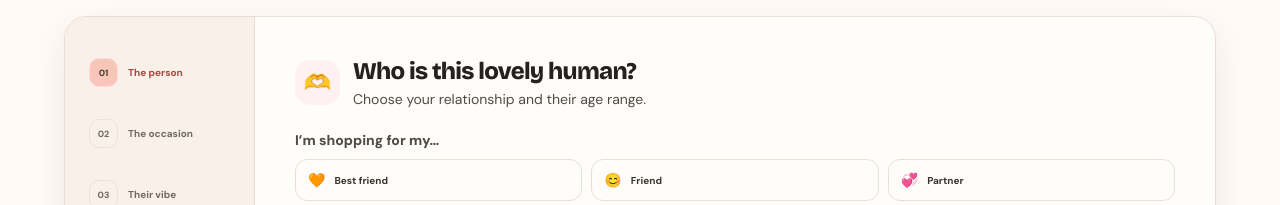
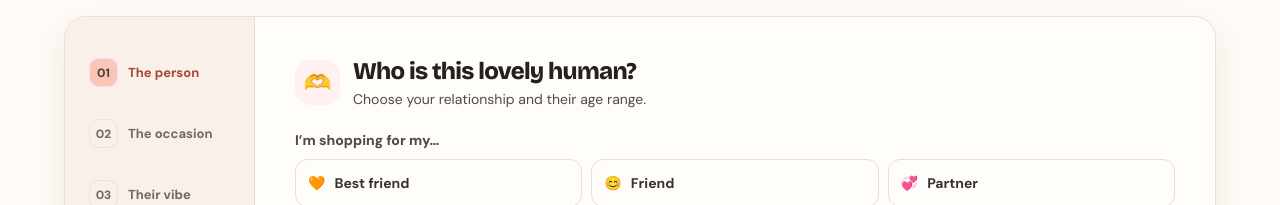
Before and after one commit to veda1406/giftly-gift-finder-plus, a plain HTML site: page index.html in a window 1280 px wide. Shown: the part 747-952 px from the top of the page. Drawn offline with nearby package versions, Linux system fonts and the light colour scheme; no server answers.

Commit message:
Increase gift finder step and choice text

```diff
--- a/static/style.css
+++ b/static/style.css
@@ -216,3 +216,11 @@ button:focus-visible,a:focus-visible,input:focus-visible,select:focus-visible{ou
 .hero-collage{display:block;width:100%;height:auto;max-height:320px;object-fit:contain;filter:drop-shadow(0 14px 18px rgba(57,43,31,.1))}
 @media(max-width:760px){.banner-art{height:190px;min-height:0}.hero-collage{width:min(100%,420px);max-height:190px}}
 @media(max-width:480px){.banner-art{height:175px}.hero-collage{max-height:175px}}
+
+
+/* Make wizard navigation and choice labels easier to read. */
+.rail-step b{font-size:13px;line-height:1.35}
+.rail-step>span{font-size:12px}
+.choice-grid .pick{min-height:48px}
+.choice-grid .pick>span{font-size:14px;font-weight:650;line-height:1.3}
+@media(max-width:900px){.rail-step b{font-size:12px}.choice-grid .pick>span{font-size:13.5px}}
```
